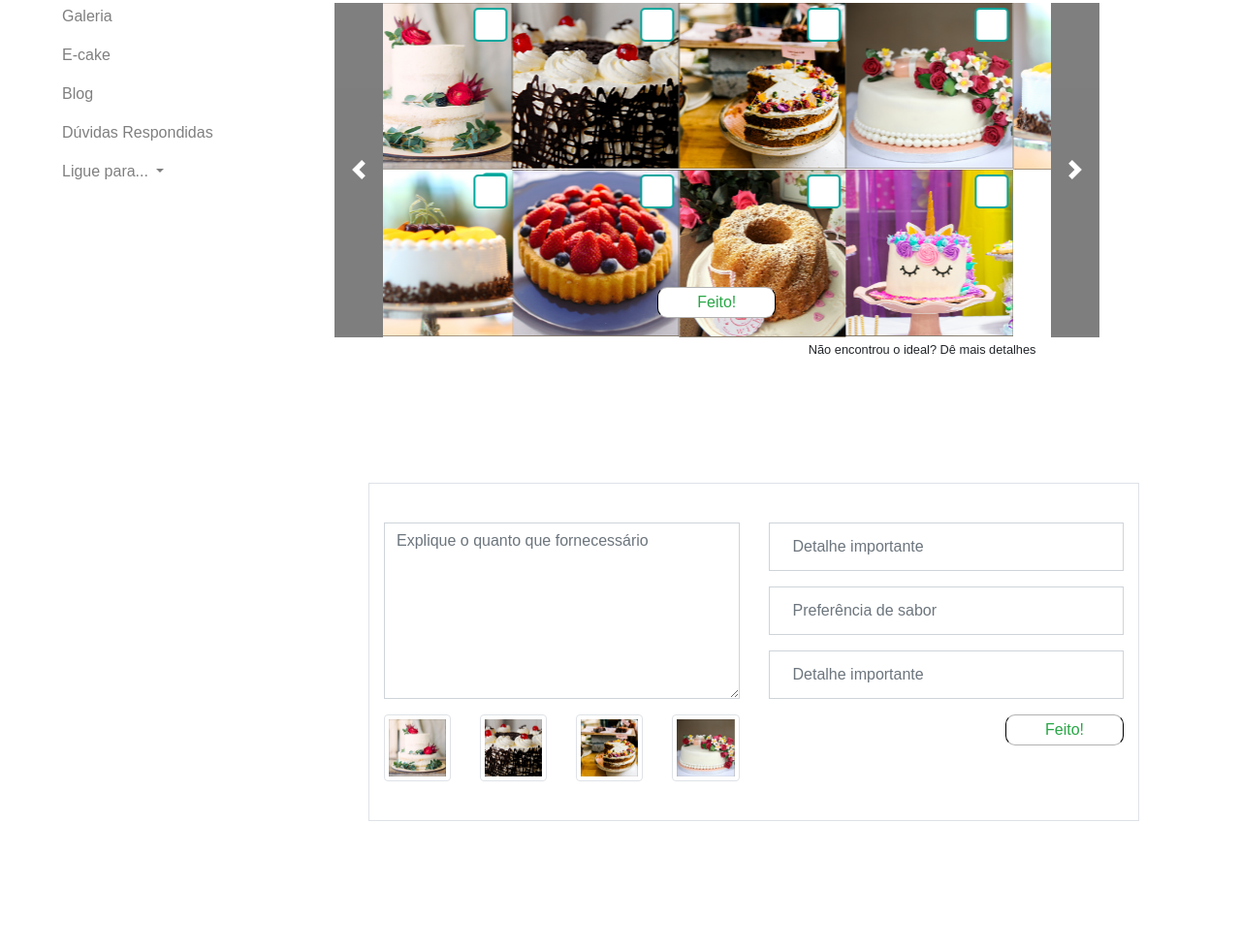
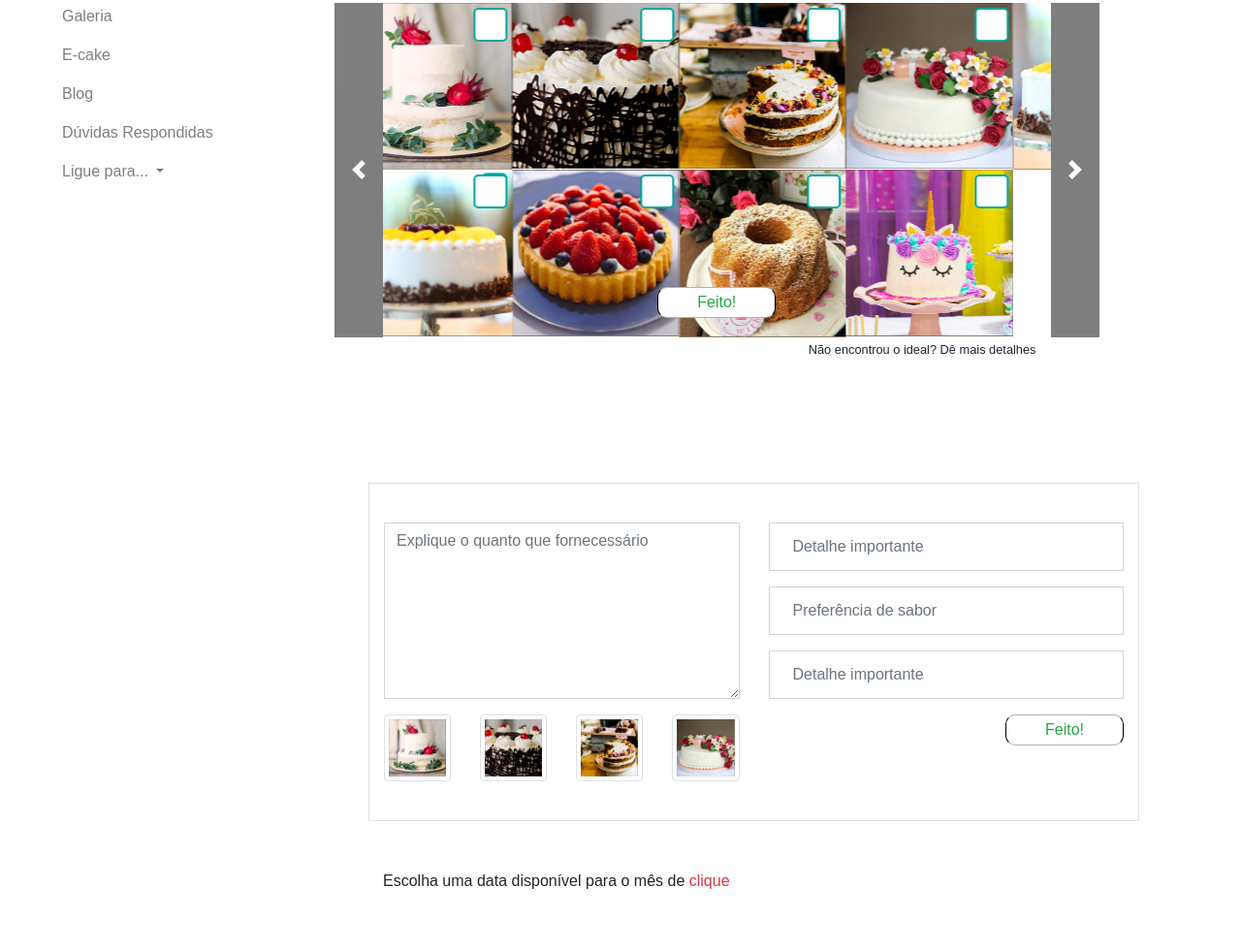
Before and after one commit to dorivaldovalentim/ecake, a plain HTML site: page index.html in a window 1280 px wide. Shown: the part 164-1144 px from the top of the page at 97% size. Before the commit the page ends 1111 px from the top, so only its background shows below. Drawn offline with Linux system fonts and the light colour scheme.

Commit message:
Implementando a secção de calendário

```diff
--- a/assets/css/style.css
+++ b/assets/css/style.css
@@ -126,3 +126,10 @@ img {object-fit: contain;}
 	margin-top: 150px;
 	padding: 40px 0;
 }
+
+/* Calendar Section */
+
+.calendar-section {
+	margin-top: 50px;
+	padding-bottom: 40px;
+}
--- a/index.html
+++ b/index.html
@@ -272,6 +272,16 @@
 
 			<!-- Checkout Section ends here -->
 
+			<!-- Calendar Section begins here -->
+
+			<section class="calendar-section">
+				<p>Escolha uma data disponível para o mês de <span class="text-danger">clique</span></p>
+
+				<div class="calendar"></div>
+			</section>
+
+			<!-- Calendar Section ends here -->
+
 		</div>
 
 		<!-- End of the Wrapper Content -->
```
